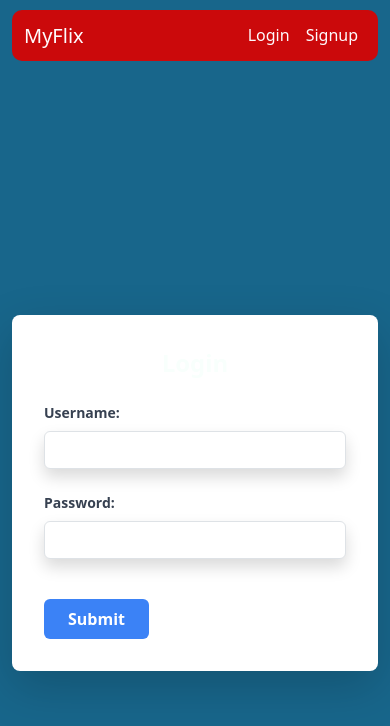
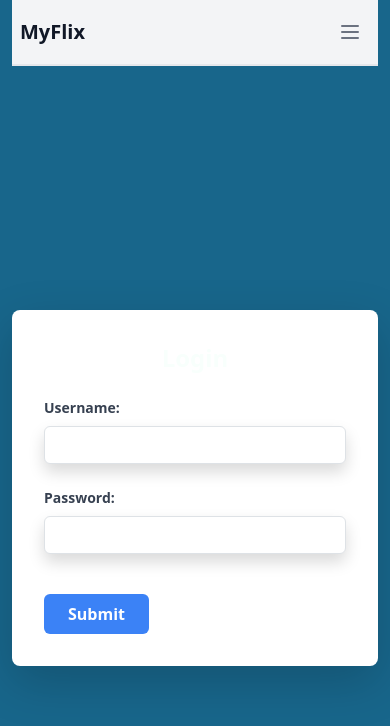
Before and after one commit to marksav85/myFlix-client, a React (Vite) app: page /login in a window 390 px wide. Shown: the top 726 px of the page. Built offline with nearby package versions, Linux system fonts and the light colour scheme.

Commit message:
Add Tailwind styling and Hamburger menu to mobile screen in navigation-bar

```diff
--- a/src/components/navigation-bar/navigation-bar.jsx
+++ b/src/components/navigation-bar/navigation-bar.jsx
@@ -1,44 +1,152 @@
-import React from "react";
-import { Navbar, Container, Nav } from "react-bootstrap";
+import React, { useState } from "react";
 import { Link } from "react-router-dom";
-import "./navigation-bar.scss";
 
 export const NavigationBar = ({ user, onLoggedOut }) => {
+  const [isMenuOpen, setIsMenuOpen] = useState(false);
+
+  const toggleMenu = () => {
+    setIsMenuOpen(!isMenuOpen);
+  };
+
   return (
-    <Navbar id="navbar">
-      <Container>
-        <Navbar.Brand as={Link} to="/">
-          <h1>MyFlix</h1>
-        </Navbar.Brand>
-        <Navbar.Toggle aria-controls="basic-navbar-nav" />
-        <Navbar.Collapse id="basic-navbar-nav" className="justify-content-end">
-          <Nav>
+    <nav className="bg-gray-100 border-b-2 border-gray-200">
+      <div className="max-w-7xl mx-auto px-2 sm:px-6 lg:px-8">
+        <div className="relative flex items-center justify-between h-16">
+          {/* Left-aligned logo */}
+          <div className="flex items-center flex-shrink-0">
+            <Link to="/" className="text-xl font-bold text-gray-900">
+              MyFlix
+            </Link>
+          </div>
+          {/* Mobile menu button */}
+          <div className="absolute inset-y-0 right-0 flex items-center sm:hidden">
+            <button
+              type="button"
+              className="inline-flex items-center justify-center p-2 rounded-md text-gray-500 hover:text-gray-900 hover:bg-gray-200 focus:outline-none focus:bg-gray-200 focus:text-gray-900"
+              aria-controls="mobile-menu"
+              aria-expanded={isMenuOpen ? "true" : "false"}
+              onClick={toggleMenu}
+            >
+              <span className="sr-only">Open main menu</span>
+              {/* Hamburger icon */}
+              <svg
+                className={`h-6 w-6 ${isMenuOpen ? "hidden" : "block"}`}
+                stroke="currentColor"
+                fill="none"
+                viewBox="0 0 24 24"
+              >
+                <path
+                  strokeLinecap="round"
+                  strokeLinejoin="round"
+                  strokeWidth="2"
+                  d="M4 6h16M4 12h16M4 18h16"
+                ></path>
+              </svg>
+              {/* Close icon */}
+              <svg
+                className={`h-6 w-6 ${isMenuOpen ? "block" : "hidden"}`}
+                stroke="currentColor"
+                fill="none"
+                viewBox="0 0 24 24"
+              >
+                <path
+                  strokeLinecap="round"
+                  strokeLinejoin="round"
+                  strokeWidth="2"
+                  d="M6 18L18 6M6 6l12 12"
+                ></path>
+              </svg>
+            </button>
+          </div>
+          {/* Right-aligned navigation links */}
+          <div className="hidden sm:flex sm:items-center sm:justify-end sm:space-x-4">
             {!user && (
               <>
-                <Nav.Link as={Link} to="/login">
-                  <h6>Login</h6>
-                </Nav.Link>
-                <Nav.Link as={Link} to="/signup">
-                  <h6>Signup</h6>
-                </Nav.Link>
+                <Link
+                  to="/login"
+                  className="text-gray-700 hover:text-gray-900 px-3 py-2 rounded-md text-sm font-medium"
+                >
+                  Login
+                </Link>
+                <Link
+                  to="/signup"
+                  className="text-gray-700 hover:text-gray-900 px-3 py-2 rounded-md text-sm font-medium"
+                >
+                  Signup
+                </Link>
               </>
             )}
             {user && (
               <>
-                <Nav.Link as={Link} to="/">
-                  <h6>Home</h6>
-                </Nav.Link>
-                <Nav.Link as={Link} to="/profile">
-                  <h6>My Profile</h6>
-                </Nav.Link>
-                <Nav.Link onClick={onLoggedOut}>
-                  <h6>Logout</h6>
-                </Nav.Link>
+                <Link
+                  to="/"
+                  className="text-gray-700 hover:text-gray-900 px-3 py-2 rounded-md text-sm font-medium"
+                >
+                  Home
+                </Link>
+                <Link
+                  to="/profile"
+                  className="text-gray-700 hover:text-gray-900 px-3 py-2 rounded-md text-sm font-medium"
+                >
+                  My Profile
+                </Link>
+                <button
+                  onClick={onLoggedOut}
+                  className="text-gray-700 hover:text-gray-900 px-3 py-2 rounded-md text-sm font-medium"
+                >
+                  Logout
+                </button>
               </>
             )}
-          </Nav>
-        </Navbar.Collapse>
-      </Container>
-    </Navbar>
+          </div>
+        </div>
+      </div>
+      {/* Mobile menu, toggle with Tailwind's responsive utilities */}
+      <div
+        className={`${isMenuOpen ? "block" : "hidden"} sm:hidden bg-gray-100`}
+        id="mobile-menu"
+      >
+        <div className="px-2 pt-2 pb-3 space-y-1">
+          {!user && (
+            <>
+              <Link
+                to="/login"
+                className="text-gray-700 hover:text-gray-900 block px-3 py-2 rounded-md text-base font-medium"
+              >
+                Login
+              </Link>
+              <Link
+                to="/signup"
+                className="text-gray-700 hover:text-gray-900 block px-3 py-2 rounded-md text-base font-medium"
+              >
+                Signup
+              </Link>
+            </>
+          )}
+          {user && (
+            <>
+              <Link
+                to="/"
+                className="text-gray-700 hover:text-gray-900 block px-3 py-2 rounded-md text-base font-medium"
+              >
+                Home
+              </Link>
+              <Link
+                to="/profile"
+                className="text-gray-700 hover:text-gray-900 block px-3 py-2 rounded-md text-base font-medium"
+              >
+                My Profile
+              </Link>
+              <button
+                onClick={onLoggedOut}
+                className="text-gray-700 hover:text-gray-900 block px-3 py-2 rounded-md text-base font-medium"
+              >
+                Logout
+              </button>
+            </>
+          )}
+        </div>
+      </div>
+    </nav>
   );
 };
```
